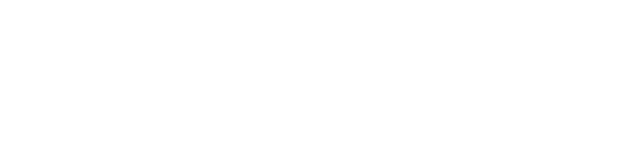
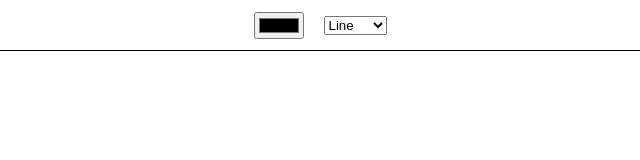
Before and after one commit to max221088/Paint_Canvas, a plain HTML site: page index.html in a window 1280 px wide. Shown: the whole page, without its empty margins (320-960 px from the left). Drawn offline with Linux system fonts and the light colour scheme.

Commit message:
innit canvas

```diff
--- a/index.html
+++ b/index.html
@@ -12,10 +12,15 @@
 </head>
 <body>
     <header class="header">
-
+        <input type="color" class="color">
+        <select class="figure">
+            <option>Line</option>
+            <option>square</option>
+            <option>circle</option>
+          </select>
     </header>
     <main class="main">
-        <canvas style="width: 100%; height: 100%;"></canvas>
+        <canvas class="area" style="width: 100%; height: 100%;"></canvas>
     </main>
 </body>
 </html>
--- a/js/script.js
+++ b/js/script.js
@@ -0,0 +1,21 @@
+let $area = document.querySelector('.area');
+const $main = document.querySelector('.main');
+let $color = document.querySelector('.color');
+let $figure = document.querySelector('.figure');
+let ctx = $area.getContext('2d');
+let x = null;
+let y = null;
+let height = null;
+let width = null;
+
+$area.addEventListener('mousedown', function(event){
+    x = event.pageX;
+    y = event.pageY;
+    console.log(x);
+    console.log(y);
+    let xx = $area.getBoundingClientRect();
+    console.log(xx);
+    console.log(xx.top);
+    ctx.fillStyle = $color.setAttribute("type", "color");
+    ctx.fillRect(x, y, 100, 100);
+});
--- a/less/style.less
+++ b/less/style.less
@@ -1 +1,34 @@
 // out: ../css/style.css
+
+html, body {
+    margin: 0;
+    padding: 0;
+}
+textarea:focus, input:focus{
+    outline: none;
+}
+
+.header{
+    position: absolute;
+    top: 0;
+    left: 0;
+    right: 0;
+    height: 50px;
+    border-bottom: 1px solid #000;
+    display: inline-flex;
+    align-items: center;
+    justify-content: center;
+
+    input{
+        margin-right: 20px;
+    }
+}
+.main{
+    position: absolute;
+    top: 50px;
+    bottom: 0;
+    left: 0;
+    right: 0;
+    cursor: pointer;
+
+}
```
Also changed, not shown: css/style.css.
